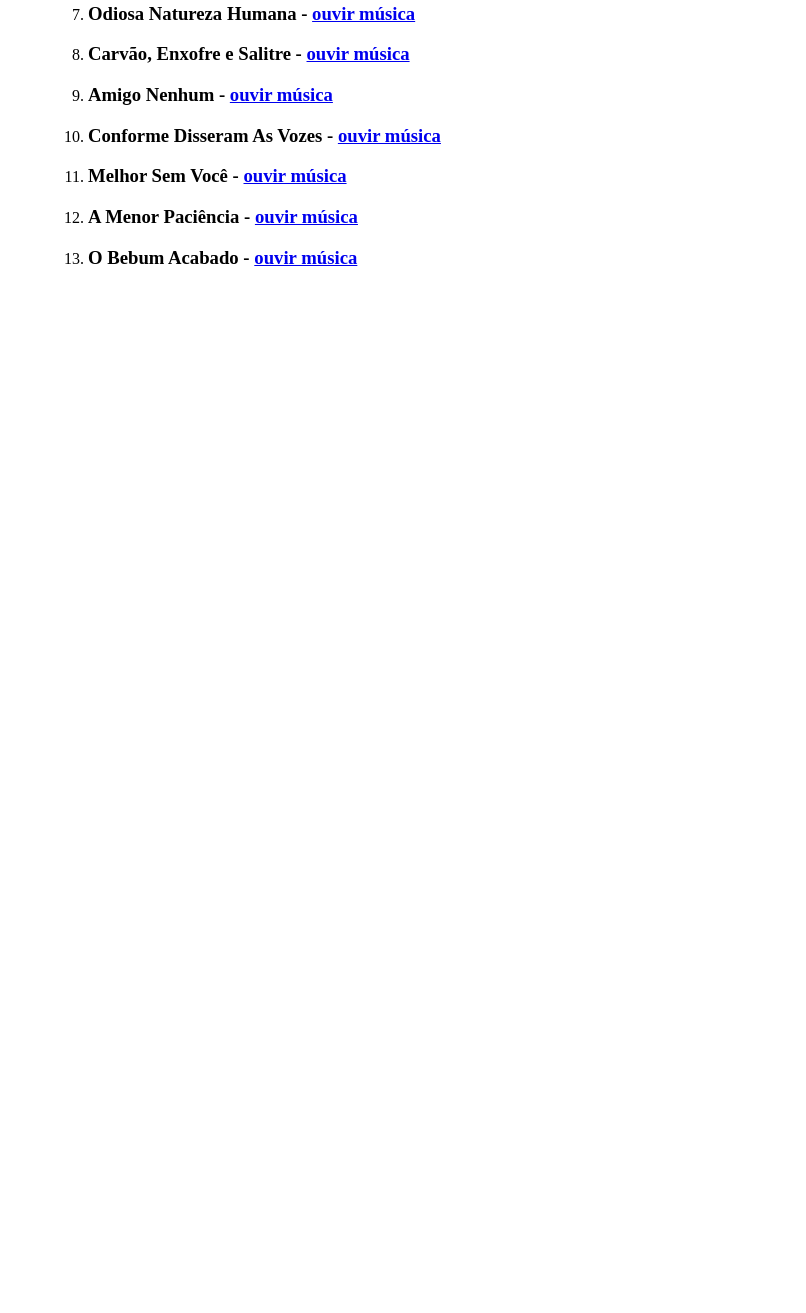
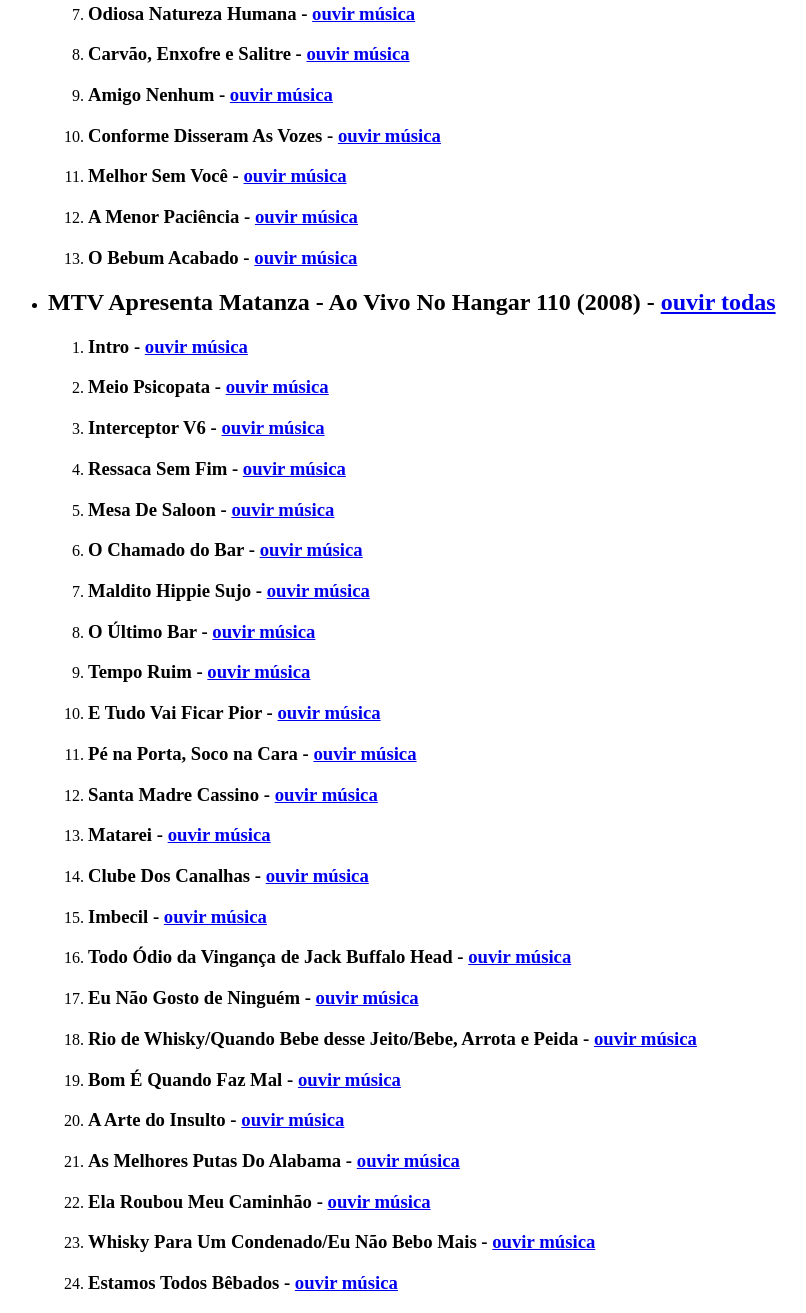
Before and after one commit to DEV-HenriQ/pagina-discografia-matanza, a plain HTML site: page index.html in a window 1280 px wide. Shown: the part 1442-2755 px from the top of the page, without its empty margins (0-806 px from the left). Before the commit the page ends 1730 px from the top, so only its background shows below. Drawn offline with Linux system fonts and the light colour scheme.

Commit message:
Adicionando o quarto álbum

```diff
--- a/index.html
+++ b/index.html
@@ -69,6 +69,35 @@
                <li><h3>O Bebum Acabado - <a href="https://youtu.be/-0Zymb9JJNU?si=ZrtP_LUQ3I1cnTew" target="_blank">ouvir música</a></h3></li>
             </ol>
          </li>
+         <li>
+            <h2>MTV Apresenta Matanza - Ao Vivo No Hangar 110 (2008) - <a href="https://youtu.be/RrD5nvvIjp0?list=PLTaRWr5sdDvnbhC01QbIYnC13Py5jeqCY" target="_blank">ouvir todas</a></h2>
+            <ol>
+               <li><h3>Intro - <a href="https://youtu.be/RrD5nvvIjp0?si=9NvfLTYERlSd06a8" target="_blank">ouvir música</a></h3></li>
+               <li><h3>Meio Psicopata - <a href="https://youtu.be/7SC_EvV9Rmc?si=m3jg4NsQpPR8mRfT" target="_blank">ouvir música</a></h3></li>
+               <li><h3>Interceptor V6 - <a href="https://youtu.be/PYNu3R3UqoE?si=s7j-yGNv2vERQvvW" target="_blank">ouvir música</a></h3></li>
+               <li><h3>Ressaca Sem Fim - <a href="https://youtu.be/SF8f03G3r4k?si=7H1YhPowzoOXs5Wc" target="_blank">ouvir música</a></h3></li>
+               <li><h3>Mesa De Saloon - <a href="https://youtu.be/N7ThmsqV948?si=zzg7N_SndeIjFjFL" target="_blank">ouvir música</a></h3></li>
+               <li><h3>O Chamado do Bar - <a href="https://youtu.be/GuTxFg4pwq0?si=Tq3tZXk-CLvbBok8" target="_blank">ouvir música</a></h3></li>
+               <li><h3>Maldito Hippie Sujo - <a href="https://youtu.be/Hadl9eIxxbg?si=8nVHc_9minTeNAHV" target="_blank">ouvir música</a></h3></li>
+               <li><h3>O Último Bar - <a href="https://youtu.be/Q6GPBbLGev0?si=XlK3jUF7v5J79rV8" target="_blank">ouvir música</a></h3></li>
+               <li><h3>Tempo Ruim - <a href="https://youtu.be/VTno2PPcyc0?si=kGf80Ljd3l-GHwUH" target="_blank">ouvir música</a></h3></li>
+               <li><h3>E Tudo Vai Ficar Pior - <a href="https://youtu.be/RfuY-3SAtCk?si=rkC_Hbm6W3MLsrC1" target="_blank">ouvir música</a></h3></li>
+               <li><h3>Pé na Porta, Soco na Cara - <a href="https://youtu.be/ZwopoEQJO28?si=q0K-nqnJuD8nH1aR" target="_blank">ouvir música</a></h3></li>
+               <li><h3>Santa Madre Cassino - <a href="https://youtu.be/kMnr3QYy6mM?si=bQSDrtfDuxY9V-G4" target="_blank">ouvir música</a></h3></li>
+               <li><h3>Matarei - <a href="https://youtu.be/0Y9Zi0HRBdU?si=KIPGZsR0GxdpiWal" target="_blank">ouvir música</a></h3></li>
+               <li><h3>Clube Dos Canalhas - <a href="https://youtu.be/gUEzn6t5VG0?si=DS-88OEsACZUbfco" target="_blank">ouvir música</a></h3></li>
+               <li><h3>Imbecil - <a href="https://youtu.be/uaSQ4s-xxzI?si=RWs-Ap5jqcMDrj68" target="_blank">ouvir música</a></h3></li>
+               <li><h3>Todo Ódio da Vingança de Jack Buffalo Head - <a href="https://youtu.be/J0_39DPTDEg?si=2UueZiN0Lt89YvDX" target="_blank">ouvir música</a></h3></li>
+               <li><h3>Eu Não Gosto de Ninguém - <a href="https://youtu.be/QpN1h06doCc?si=cjQyRsYpacUizIUv" target="_blank">ouvir música</a></h3></li>
+               <li><h3>Rio de Whisky/Quando Bebe desse Jeito/Bebe, Arrota e Peida - <a href="https://youtu.be/KbuZEabHNpg?si=rGRRxF0NmUEexFMM" target="_blank">ouvir música</a></h3></li>
+               <li><h3>Bom É Quando Faz Mal - <a href="https://youtu.be/DZFdpJjEhpQ?si=ivUca7shPNiN_9BR" target="_blank">ouvir música</a></h3></li>
+               <li><h3>A Arte do Insulto - <a href="https://youtu.be/oF1K2Ua55uM?si=YGEpODtstydIYeQv" target="_blank">ouvir música</a></h3></li>
+               <li><h3>As Melhores Putas Do Alabama - <a href="https://youtu.be/7exmEycdva8?si=ci2O5LSotrnWybS_" target="_blank">ouvir música</a></h3></li>
+               <li><h3>Ela Roubou Meu Caminhão - <a href="https://youtu.be/9u5szldGESw?si=oUhfZCLBvYA3Dol2" target="_blank">ouvir música</a></h3></li>
+               <li><h3>Whisky Para Um Condenado/Eu Não Bebo Mais - <a href="https://youtu.be/MzmtEykUUy4?si=27mb_xIdyoSbMQy-" target="_blank">ouvir música</a></h3></li>
+               <li><h3>Estamos Todos Bêbados - <a href="https://youtu.be/lGJXaADHkhE?si=qEOuwVYO0Jz0Sh3i" target="_blank">ouvir música</a></h3></li>
+            </ol>
+         </li>
       </ul>
    </body>
 </html>
```
